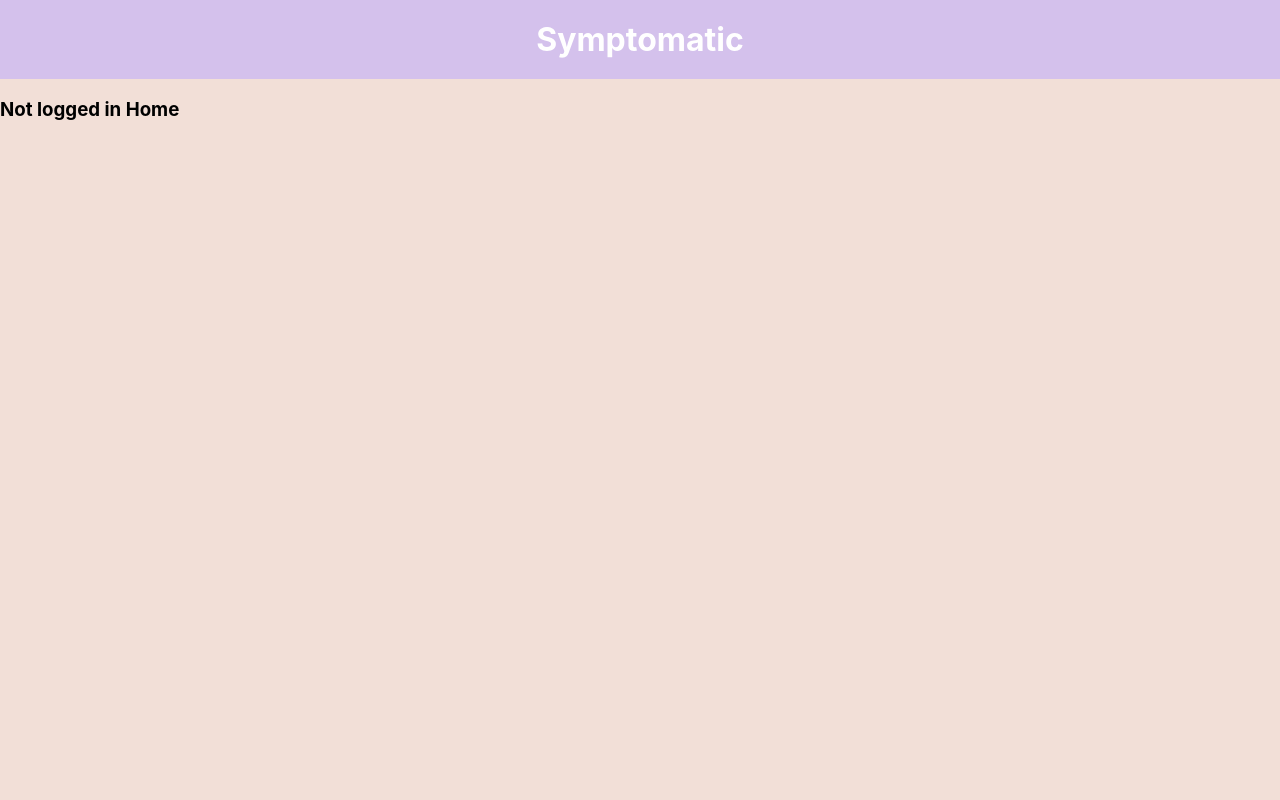
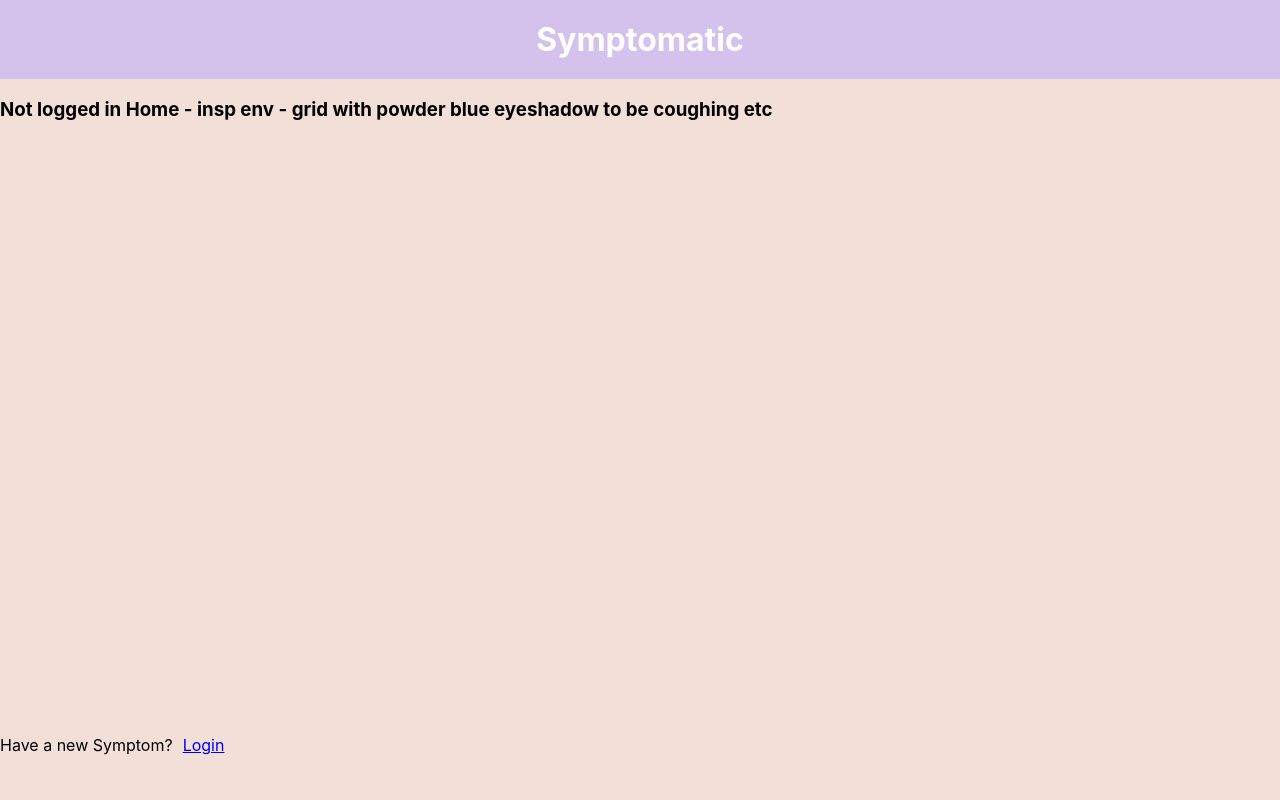
Before and after one commit to runnndmc/symptomatic, a React (Create React App) app in the folder client/: page / in a window 1280 px wide. Shown: the top 800 px of the page. Built offline with nearby package versions, Linux system fonts and the light colour scheme; no server answers.

Commit message:
added then subtracted but left a background image if you're not logged in - post mvp

```diff
--- a/client/src/screens/Home.jsx
+++ b/client/src/screens/Home.jsx
@@ -1,6 +1,6 @@
 import React from "react";
 import { Link } from "react-router-dom";
-import Login from "./Login";
+import './home.css';
 
 const Home = (props) => {
   const { currentUser } = props;
@@ -18,9 +18,9 @@ const Home = (props) => {
           </Link>
         </>
       ) : (
-        <>
-        <h3>Not logged in Home</h3>
-        </>
+        <div className="no-login-home-container">
+            <h3>Not logged in Home - insp env - grid with powder blue eyeshadow to be coughing etc</h3>
+        </div>
       )}
     </>
   );
--- /dev/null
+++ b/client/src/screens/home.css
@@ -0,0 +1,8 @@
+.no-login-home-container{
+
+/*     background-image: url(../art.jpg);
+    background-repeat: no-repeat;
+    background-size: 300px 300px;
+    background-color: turquoise;
+    height: 80vh; */
+}
--- a/client/src/shared/Header.jsx
+++ b/client/src/shared/Header.jsx
@@ -16,7 +16,7 @@ const Header = (props) => {
       ) : (
         <div className="not-logged-in-link">
           <p>Have a new Symptom?</p>
-          <Link to="/login">Login</Link>
+          <Link className="bottom-login"to="/login">Login</Link>
         </div>
       )}
     </header>
--- a/client/src/shared/header.css
+++ b/client/src/shared/header.css
@@ -20,8 +20,11 @@
 
 .not-logged-in-link{
     display: flex;
-    align-items: flex-start;
-    justify-content: space-between;
-    margin-top: 90%;
+    align-items: baseline;
+    margin-top: 80vh;
     position: absolute;
 }
+
+.bottom-login{
+    margin-left: 10px;
+}
```
Also changed, not shown: client/src/art.jpg (added).
